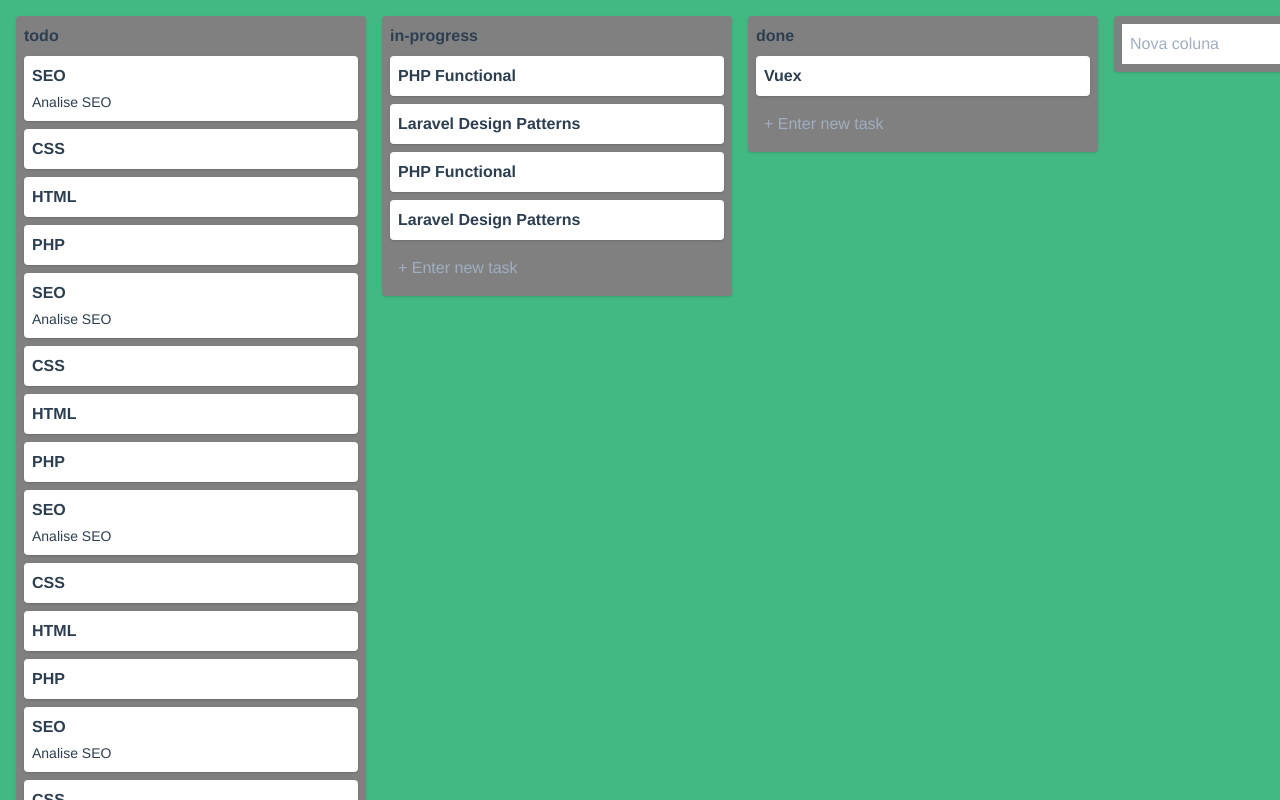
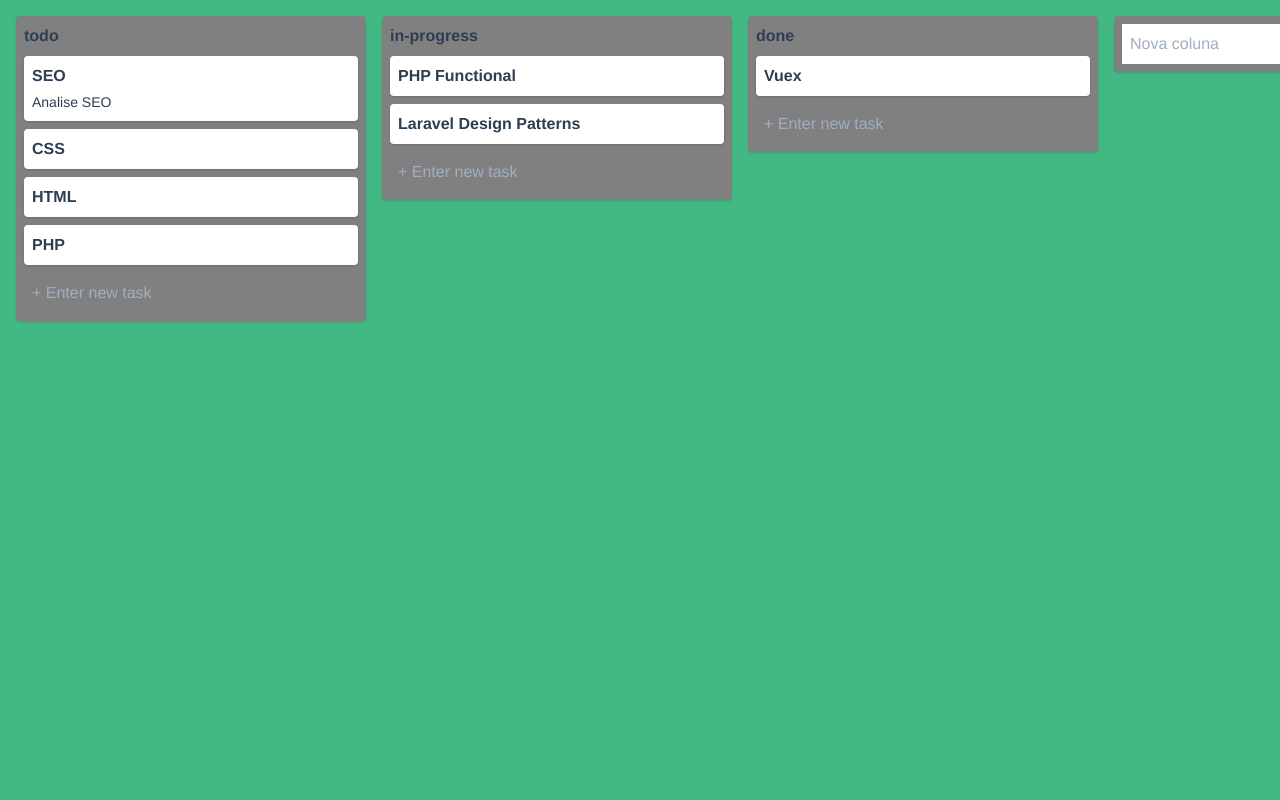
Before and after one commit to mateussfortes/trello-clone-vuejs, a Vue app: page / in a window 1280 px wide. Built offline with nearby package versions, Linux system fonts and the light colour scheme.

Commit message:
Create mixins

```diff
--- a/src/components/BoardColumn.vue
+++ b/src/components/BoardColumn.vue
@@ -7,7 +7,6 @@
             @dragover.prevent
             @dragenter.prevent
             @dragstart.self="pickupColumn($event, columnIndex)"
-
         >
             <div class="flex items-center mb-2 font-bold">
                 {{ column.name }}
@@ -38,52 +37,14 @@
 <script>
 
     import ColumnTask from './ColumnTask'
+    import movingTasksAndColumnsMixin from '@/mixins/movingTasksAndColumnsMixin'
 
     export default {
         components: {
             ColumnTask
         },
-        props: {
-            column: {
-                type: Object,
-                required: true
-            },
-            columnIndex: {
-                type: Number,
-                required: true
-            },
-            board: {
-                type: Object,
-                required: true
-            }
-        },
+        mixins: [movingTasksAndColumnsMixin],
         methods: {
-            moveTaskOrColumn (e, toTasks, toColumnIndex, toTaskIndex) {
-                const type = e.dataTransfer.getData('type')
-                if (type === 'task') {
-                    this.moveTask(e, toTasks, toTaskIndex !== undefined ? toTaskIndex : toTasks.length)
-                } else {
-                    this.moveColumn(e, toColumnIndex)
-                }
-            },
-            moveTask (e, toTasks, toTaskIndex) {
-            const fromColumnIndex = e.dataTransfer.getData('from-column-index')
-            const fromTasks = this.board.columns[fromColumnIndex].tasks
-            const fromTaskIndex = e.dataTransfer.getData('from-task-index')
-                this.$store.commit('MOVE_TASK', {
-                    fromTasks,
-                    fromTaskIndex,
-                    toTasks,
-                    toTaskIndex
-                })
-            },
-            moveColumn (e, toColumnIndex) {
-                const fromColumnIndex = e.dataTransfer.getData('from-column-index')
-                this.$store.commit('MOVE_COLUMN', {
-                    fromColumnIndex,
-                    toColumnIndex
-                })
-            },
             pickupColumn (e, fromColumnIndex) {
                 e.dataTransfer.effectAllowed = 'move'
                 e.dataTransfer.dropEffect = 'move'
--- a/src/components/ColumnTask.vue
+++ b/src/components/ColumnTask.vue
@@ -2,8 +2,6 @@
     <div>
         <div
             class="task"
-            v-for="(task, taskIndex) of column.tasks"
-            :key="taskIndex"
             @click="goToTask(task)"
             draggable
             @dragstart="pickupTask($event, taskIndex, columnIndex)"
@@ -26,7 +24,10 @@
 </template>
 
 <script>
+    import movingTasksAndColumnsMixin from '@/mixins/movingTasksAndColumnsMixin'
+
     export default {
+      mixins: [movingTasksAndColumnsMixin],
       props: {
         task: {
           type: Object,
@@ -36,18 +37,6 @@
           type: Number,
           required: true
         },
-        column: {
-          type: Object,
-          required: true
-        },
-        columnIndex: {
-          type: Number,
-          required: true
-        },
-        board: {
-          type: Object,
-          required: true
-        }
       },
       methods: {
         pickupTask (e, taskIndex, fromColumnIndex) {
@@ -60,32 +49,6 @@
         goToTask (task) {
           this.$router.push({ name: 'task', params: { id: task.id } })
         },
-        moveTaskOrColumn (e, toTasks, toColumnIndex, toTaskIndex) {
-          const type = e.dataTransfer.getData('type')
-          if (type === 'task') {
-            this.moveTask(e, toTasks, toTaskIndex !== undefined ? toTaskIndex : toTasks.length)
-          } else {
-            this.moveColumn(e, toColumnIndex)
-          }
-        },
-        moveTask (e, toTasks, toTaskIndex) {
-          const fromColumnIndex = e.dataTransfer.getData('from-column-index')
-          const fromTasks = this.board.columns[fromColumnIndex].tasks
-          const fromTaskIndex = e.dataTransfer.getData('from-task-index')
-          this.$store.commit('MOVE_TASK', {
-            fromTasks,
-            fromTaskIndex,
-            toTasks,
-            toTaskIndex
-          })
-        },
-        moveColumn (e, toColumnIndex) {
-          const fromColumnIndex = e.dataTransfer.getData('from-column-index')
-          this.$store.commit('MOVE_COLUMN', {
-            fromColumnIndex,
-            toColumnIndex
-          })
-        }
       }
     }
 </script>
--- /dev/null
+++ b/src/mixins/movingTasksAndColumnsMixin.js
@@ -0,0 +1,44 @@
+export default {
+    props: {
+      column: {
+        type: Object,
+        required: true
+      },
+      columnIndex: {
+        type: Number,
+        required: true
+      },
+      board: {
+        type: Object,
+        required: true
+      }
+    },
+    methods: {
+      moveTaskOrColumn (e, toTasks, toColumnIndex, toTaskIndex) {
+        const type = e.dataTransfer.getData('type')
+        if (type === 'task') {
+          this.moveTask(e, toTasks, toTaskIndex !== undefined ? toTaskIndex : toTasks.length)
+        } else {
+          this.moveColumn(e, toColumnIndex)
+        }
+      },
+      moveTask (e, toTasks, toTaskIndex) {
+        const fromColumnIndex = e.dataTransfer.getData('from-column-index')
+        const fromTasks = this.board.columns[fromColumnIndex].tasks
+        const fromTaskIndex = e.dataTransfer.getData('from-task-index')
+        this.$store.commit('MOVE_TASK', {
+          fromTasks,
+          fromTaskIndex,
+          toTasks,
+          toTaskIndex
+        })
+      },
+      moveColumn (e, toColumnIndex) {
+        const fromColumnIndex = e.dataTransfer.getData('from-column-index')
+        this.$store.commit('MOVE_COLUMN', {
+          fromColumnIndex,
+          toColumnIndex
+        })
+      }
+    }
+  }
```
